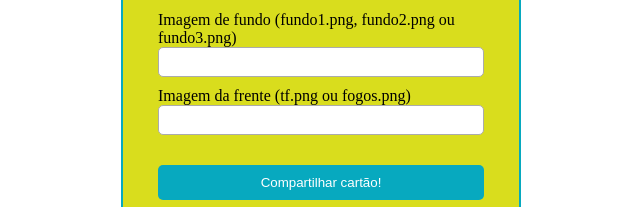
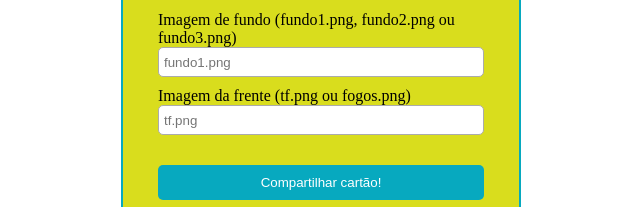
Before and after one commit to trilhacoder/projeto-cartao-ano-novo, a plain HTML site: page index.html in a window 1280 px wide. Shown: the part 365-572 px from the top of the page, 319-959 px from the left. Drawn offline with Linux system fonts and the light colour scheme; a web font is replaced by a local one.

Commit message:
add placeholder dos inputs de imagem

```diff
--- a/index.html
+++ b/index.html
@@ -27,10 +27,10 @@
             <textarea placeholder="Que este novo ano seja repleto de saúde e muitas realizações." id="mensagem" cols="30" rows="3"></textarea>
 
             <label for="imagem-fundo">Imagem de fundo (fundo1.png, fundo2.png ou fundo3.png)</label>
-            <input id="imagem-fundo" type="text">
+            <input placeholder="fundo1.png" id="imagem-fundo" type="text">
 
             <label for="imagem-frente">Imagem da frente (tf.png ou fogos.png)</label>
-            <input id="imagem-frente" type="text">
+            <input placeholder="tf.png" id="imagem-frente" type="text">
 
             <button>Compartilhar cartão!</button>
         </form>
```
